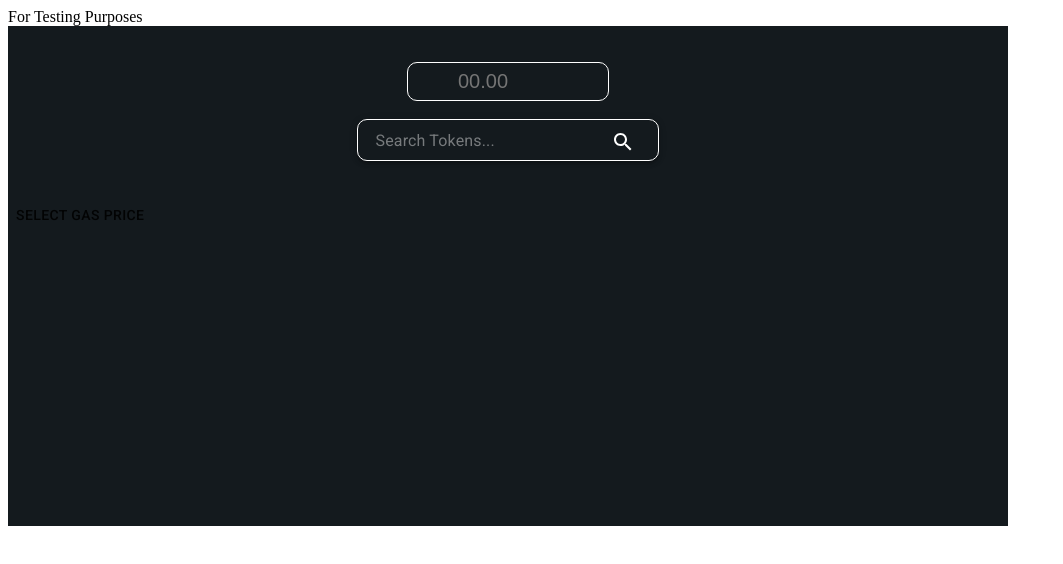
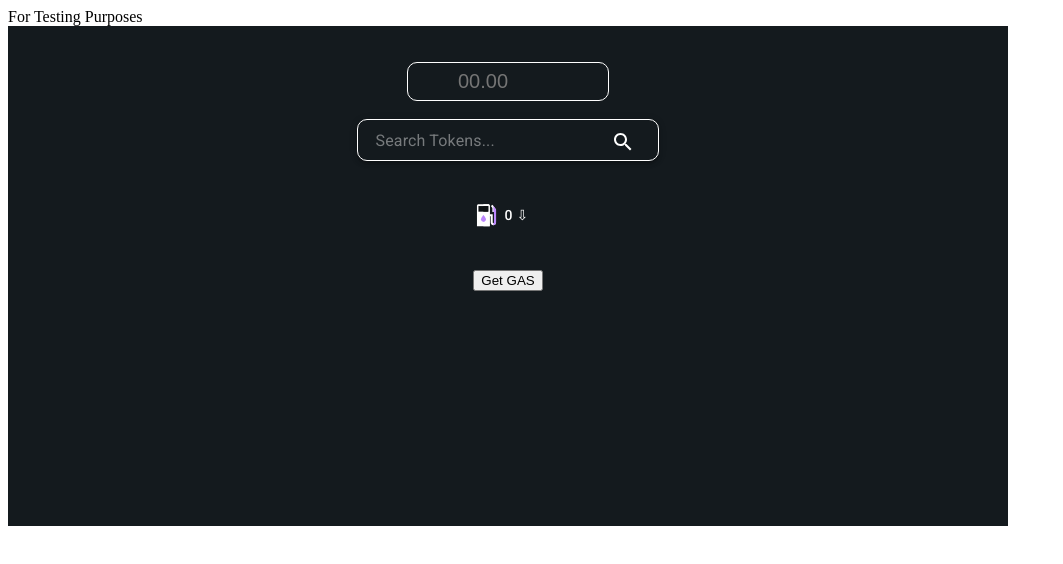
Before and after one commit to rohit12242/earnven, a React (Create React App) app: page /test in a window 1280 px wide. Shown: the top 564 px of the page, without its empty margins (0-1063 px from the left). Built offline with nearby package versions, Linux system fonts and the light colour scheme; no server answers.

Commit message:
Initialised Global Store, Gas Drop Down Complete

```diff
--- a/package.json
+++ b/package.json
@@ -8,6 +8,8 @@
     "@testing-library/jest-dom": "^5.14.1",
     "@testing-library/react": "^11.2.7",
     "@testing-library/user-event": "^12.8.3",
+    "axios": "^0.21.1",
+    "ethers": "^5.3.1",
     "react": "^17.0.2",
     "react-device-detect": "^1.17.0",
     "react-dom": "^17.0.2",
--- a/src/components/dropDownMenu/index.js
+++ /dev/null
@@ -1,86 +0,0 @@
-import React from 'react';
-import Button from '@material-ui/core/Button';
-import ClickAwayListener from '@material-ui/core/ClickAwayListener';
-import Grow from '@material-ui/core/Grow';
-import Paper from '@material-ui/core/Paper';
-import Popper from '@material-ui/core/Popper';
-import MenuItem from '@material-ui/core/MenuItem';
-import MenuList from '@material-ui/core/MenuList';
-import { makeStyles } from '@material-ui/core/styles';
-
-const useStyles = makeStyles((theme) => ({
-  root: {
-    display: 'flex',
-  },
-  paper: {
-    marginRight: theme.spacing(2),
-  },
-}));
-
-export default function MenuListComposition() {
-  const classes = useStyles();
-  const [open, setOpen] = React.useState(false);
-  const anchorRef = React.useRef(null);
-
-  const handleToggle = () => {
-    setOpen((prevOpen) => !prevOpen);
-  };
-
-  const handleClose = (event) => {
-    if (anchorRef.current && anchorRef.current.contains(event.target)) {
-      return;
-    }
-
-    setOpen(false);
-  };
-
-  function handleListKeyDown(event) {
-    if (event.key === 'Tab') {
-      event.preventDefault();
-      setOpen(false);
-    }
-  }
-
-  // return focus to the button when we transitioned from !open -> open
-  const prevOpen = React.useRef(open);
-  React.useEffect(() => {
-    if (prevOpen.current === true && open === false) {
-      anchorRef.current.focus();
-    }
-
-    prevOpen.current = open;
-  }, [open]);
-
-  return (
-    <div className={classes.root}>
-      <div>
-        <Button
-          ref={anchorRef}
-          aria-controls={open ? 'menu-list-grow' : undefined}
-          aria-haspopup="true"
-          onClick={handleToggle}
-        >
-          Select Gas Price
-        </Button>
-        <Popper open={open} anchorEl={anchorRef.current} role={undefined} transition disablePortal>
-          {({ TransitionProps, placement }) => (
-            <Grow
-              {...TransitionProps}
-              style={{ transformOrigin: placement === 'bottom' ? 'center top' : 'center bottom' }}
-            >
-              <Paper>
-                <ClickAwayListener onClickAway={handleClose}>
-                  <MenuList autoFocusItem={open} id="menu-list-grow" onKeyDown={handleListKeyDown}>
-                    <MenuItem onClick={handleClose}>SLOW</MenuItem>
-                    <MenuItem onClick={handleClose}>MEDIUM</MenuItem>
-                    <MenuItem onClick={handleClose}>FAST</MenuItem>
-                  </MenuList>
-                </ClickAwayListener>
-              </Paper>
-            </Grow>
-          )}
-        </Popper>
-      </div>
-    </div>
-  );
-}
--- /dev/null
+++ b/src/components/gasDropDownMenu/index.js
@@ -0,0 +1,96 @@
+import React from 'react';
+import Button from '@material-ui/core/Button';
+import ClickAwayListener from '@material-ui/core/ClickAwayListener';
+import Grow from '@material-ui/core/Grow';
+import Paper from '@material-ui/core/Paper';
+import Popper from '@material-ui/core/Popper';
+import MenuItem from '@material-ui/core/MenuItem';
+import MenuList from '@material-ui/core/MenuList';
+import axios from 'axios'
+import {data} from '../../globalStore';
+import gas from '../../assets/icons/gas.svg'
+
+export default class MenuListComposition extends React.Component {
+
+  async componentWillMount(){
+    await this.loadGasPrices();
+  }
+
+  loadGasPrices = async() => {
+
+    await axios.get('https://api.etherscan.io/api?module=gastracker&action=gasoracle&apikey=CISZAVU4237H8CFPFCFWEA25HHBI3QKB8W',{},{})
+        .then(async(response) => {
+            console.log(response)
+            this.state.gasData = response.data.result;
+            data.gasSelected = response.data.result.ProposeGasPrice;
+            this.setState({gasData: response.data.result})
+
+    })
+
+  }
+  constructor(){
+    super()
+    this.state = {
+      open: false,
+      gasData:{},
+    };
+  }
+
+
+  handleToggle = () => {
+    this.setState(state => ({ open: !state.open }));
+  };
+
+  handleClose = event => {
+    if (this.anchorEl.contains(event.target)) {
+      return ;
+    }
+
+    this.setState({ open: false });
+  };
+
+  handleGasDataChange = (val) =>{
+    data.gasSelected = val;
+    return
+  }
+
+  render() {
+
+    const { open } = this.state;
+
+    return (
+        <div>
+
+          <Button
+            buttonRef={node => {
+              this.anchorEl = node;
+            }}
+            aria-owns={open ? 'menu-list-grow' : undefined}
+            aria-haspopup="true"
+            onClick={this.handleToggle}
+          >
+          <img src={gas} alt='gasIcon'></img> <font color='white'>&nbsp; {data.gasSelected} &#8681; </font> &nbsp;&nbsp;&nbsp;
+          </Button>
+          <Popper open={open} anchorEl={this.anchorEl} transition disablePortal>
+            {({ TransitionProps, placement }) => (
+              <Grow
+                {...TransitionProps}
+                id="menu-list-grow"
+                style={{ transformOrigin: placement === 'bottom' ? 'center top' : 'center bottom' }}
+              >
+                <Paper>
+                  <ClickAwayListener onClickAway={this.handleClose}>
+                    <MenuList>
+                      <MenuItem onClick={(e)=>{this.handleClose(e); this.handleGasDataChange(this.state.gasData.SafeGasPrice)}} >Safe &nbsp; {this.state.gasData.SafeGasPrice}&nbsp;Gwei</MenuItem>
+                      <MenuItem onClick={(e)=>{this.handleClose(e); this.handleGasDataChange(this.state.gasData.ProposeGasPrice)}}>Med &nbsp; {this.state.gasData.ProposeGasPrice}&nbsp;Gwei</MenuItem>
+                      <MenuItem onClick={(e)=>{this.handleClose(e); this.handleGasDataChange(this.state.gasData.FastGasPrice)}}>Fast &nbsp; {this.state.gasData.FastGasPrice}&nbsp;Gwei</MenuItem>
+                    </MenuList>
+                  </ClickAwayListener>
+                </Paper>
+              </Grow>
+            )}
+          </Popper>
+        </div>
+    );
+  }
+}
--- /dev/null
+++ b/src/globalStore.js
@@ -0,0 +1,6 @@
+var data = {
+    gasSelected : 0,
+
+}
+
+export {data}
--- a/src/screens/testingPage.js
+++ b/src/screens/testingPage.js
@@ -1,7 +1,8 @@
 import React, { Component } from 'react'
 import Input from '../components/amountInput/index'
 import SearchInput from '../components/searchInput/index'
-import DropDownMenu from '../components/dropDownMenu/index'
+import DropDownMenu from '../components/gasDropDownMenu/index'
+import {data} from '../globalStore'
 
 export default class testingPage extends Component {
     render() {
@@ -19,6 +20,11 @@ export default class testingPage extends Component {
                     <br/><br/>
                     <DropDownMenu/>
 
+                    <br/><br/>
+                    <button
+                    onClick={(e)=>{console.log(data)}}>
+                        Get GAS
+                    </button>
                     </center>
                 </div>
             </div>
```
Also changed, not shown: src/assets/icons/gas.svg (added), 1 other file (tests, documents, lock files or other folders).
